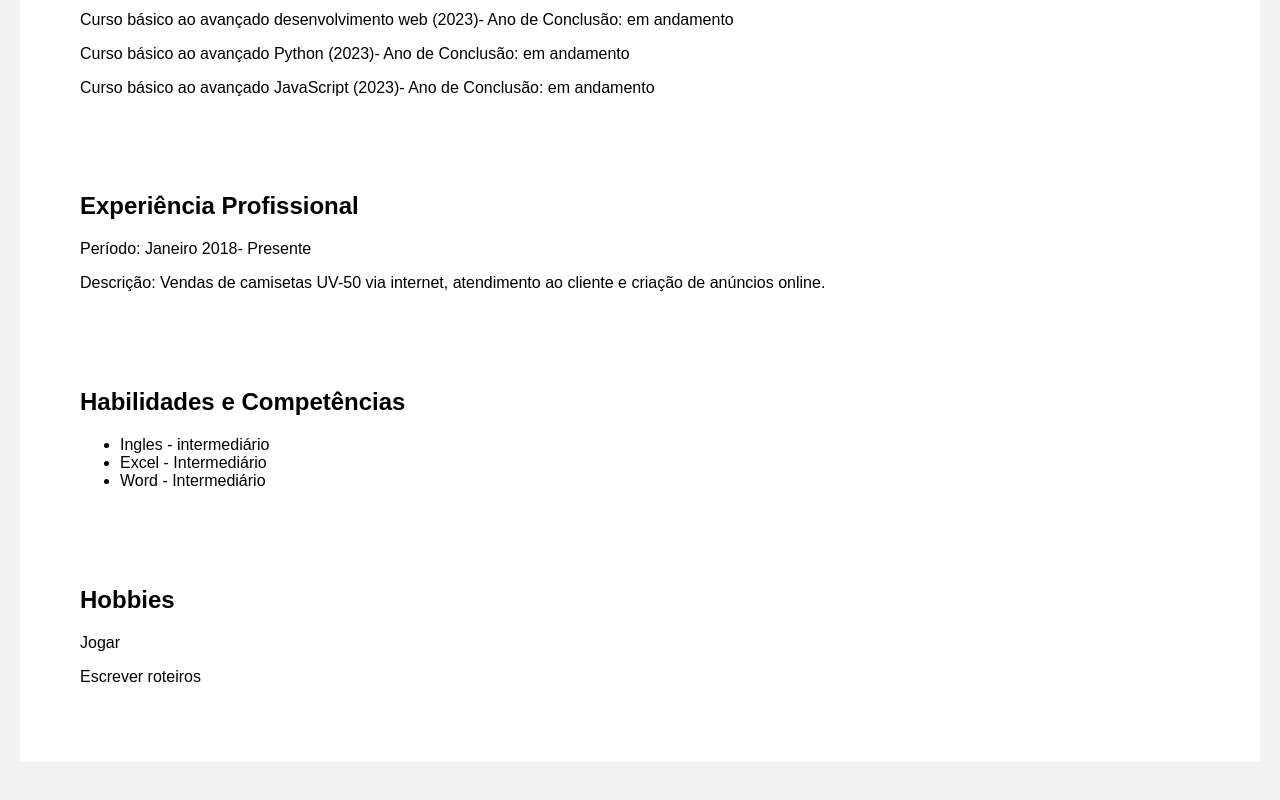
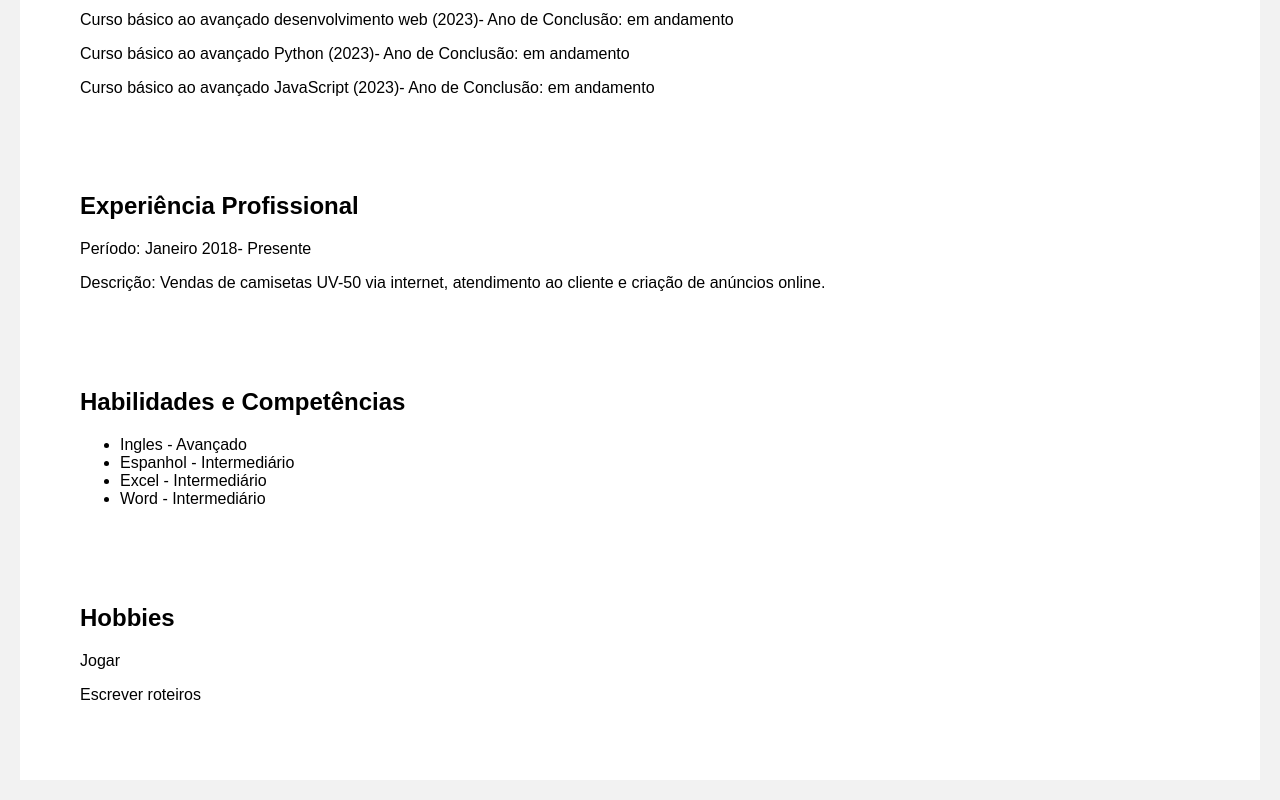
Before and after one commit to MarcosIurak/curr-culow, a plain HTML site: page docs/index.html in a window 1280 px wide. Shown: the part 765-1565 px from the top of the page. Drawn offline with nearby package versions, Linux system fonts and the light colour scheme.

Commit message:
index.html

```diff
--- a/docs/index.html
+++ b/docs/index.html
@@ -47,7 +47,8 @@
     <section id="habilidades">
         <h2>Habilidades e Competências</h2>
         <ul>
-            <li>Ingles - intermediário</li>
+            <li>Ingles - Avançado</li>
+            <li>Espanhol - Intermediário</li>
             <li>Excel - Intermediário</li>
             <li>Word - Intermediário</li>
 
```
